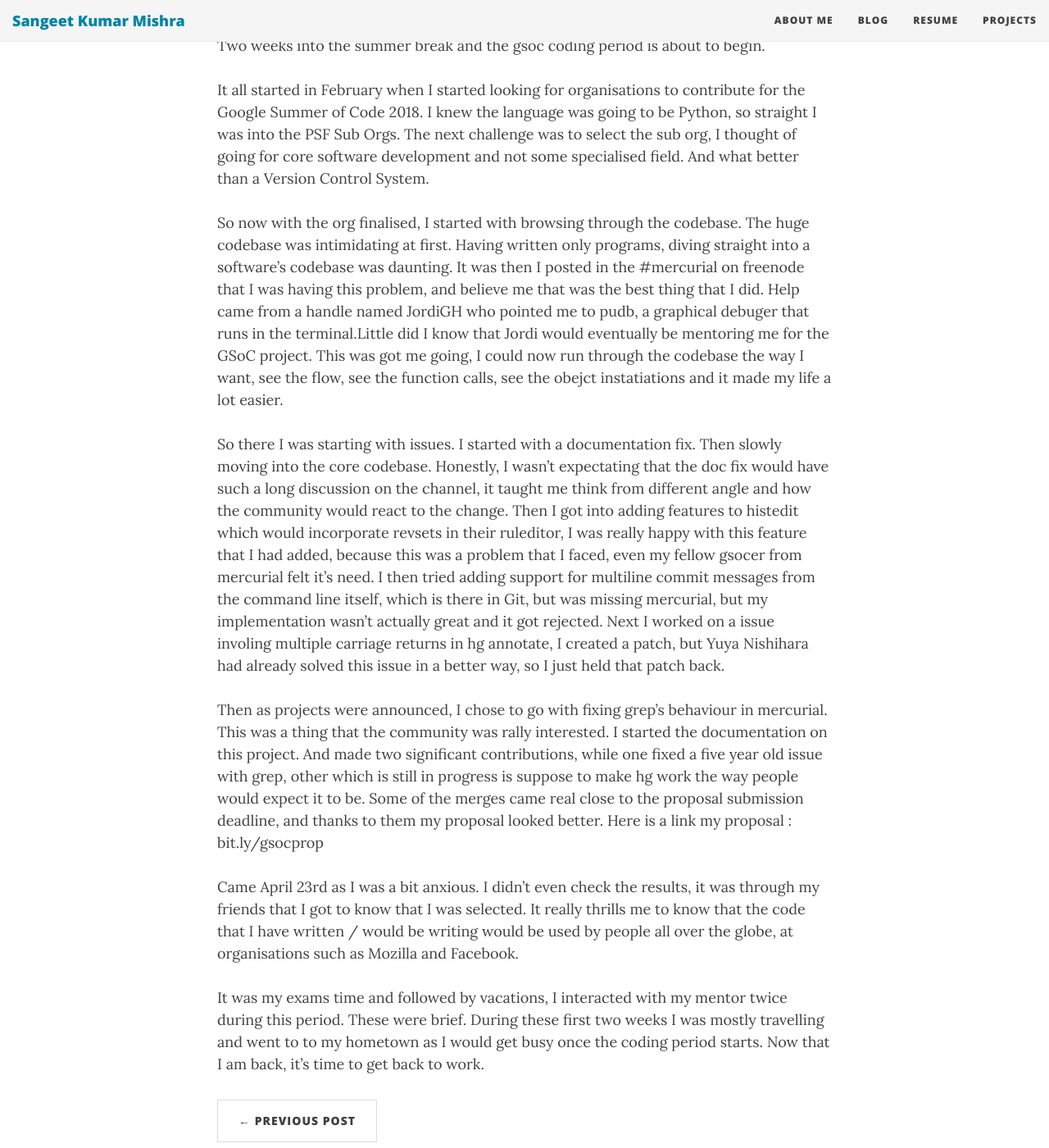
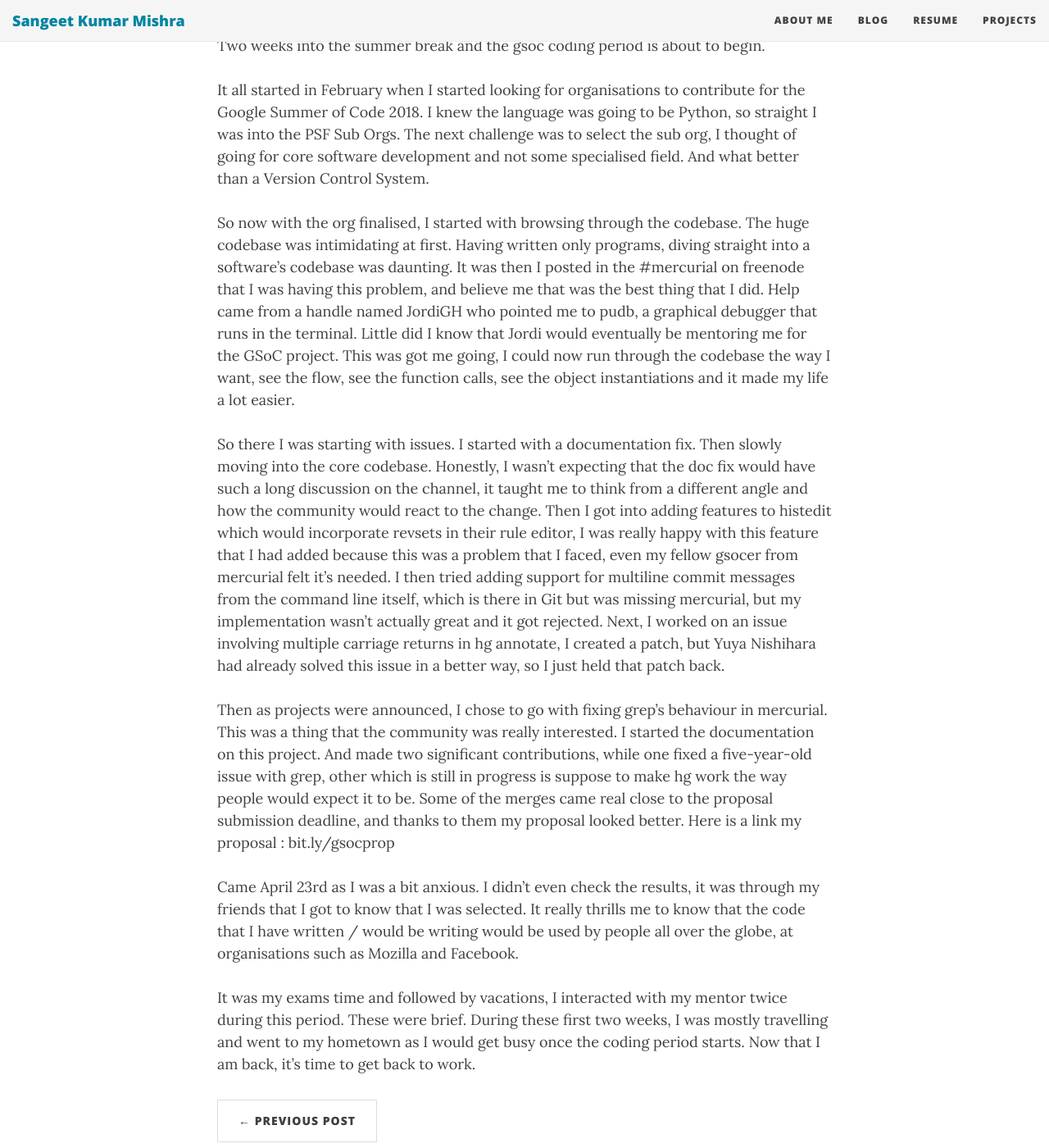
Before and after one commit to sangeet259/sangeet259.github.io, a Jekyll site: the page built from _posts/2018-05-13-proposal-acceptance-and-community-bonding.md, in a window 1280 px wide and 1400 px high, scrolled down 433 px. Shown: the whole window at 82% size. Built offline with Jekyll 4.4.1, drawn with Linux system fonts in a browser that asks for light colours; nearby versions of some CDN libraries; comment, search, counter and statistics services are not loaded.

Commit message:
corrects grammar

```diff
--- a/_posts/2018-05-13-proposal-acceptance-and-community-bonding.md
+++ b/_posts/2018-05-13-proposal-acceptance-and-community-bonding.md
@@ -13,17 +13,17 @@ Two weeks into the summer break and the gsoc coding period is about to begin.
 <br/><br/>
 It all started in February when I started looking for organisations to contribute for the Google Summer of Code 2018. I knew the language was going to be Python, so straight I was into the PSF Sub Orgs. The next challenge was to select the sub org, I thought of going for core software development and not some specialised field. And what better than a Version Control System.
 <br/><br/>
-So now with the org finalised, I started with browsing through the codebase. The huge codebase was intimidating at first. Having written only programs, diving straight into a software's codebase was daunting. It was then I posted in the #mercurial on freenode that I was having this problem, and believe me that was the best thing that I did. Help came from a handle named JordiGH who pointed me to pudb, a graphical debuger that runs in the terminal.Little did I know that Jordi would eventually be mentoring me for the GSoC project. This was got me going, I could now run through the codebase the way I want, see the flow, see the function calls, see the obejct instatiations and it made my life a lot easier.
+So now with the org finalised, I started with browsing through the codebase. The huge codebase was intimidating at first. Having written only programs, diving straight into a software's codebase was daunting. It was then I posted in the #mercurial on freenode that I was having this problem, and believe me that was the best thing that I did. Help came from a handle named JordiGH who pointed me to pudb, a graphical debugger that runs in the terminal. Little did I know that Jordi would eventually be mentoring me for the GSoC project. This was got me going, I could now run through the codebase the way I want, see the flow, see the function calls, see the object instantiations and it made my life a lot easier.
 <br/><br/>
-So there I was starting with issues. I started with a documentation fix. Then slowly moving into the core codebase. Honestly, I wasn't expectating that the doc fix would have such a long discussion on the channel, it taught me think from different angle and how the community would react to the change.
-Then I got into adding features to histedit which would incorporate revsets in their ruleditor, I was really happy with this feature that I had added, because this was a problem that I faced, even my fellow gsocer from mercurial felt it's need. I then tried adding support for multiline commit messages from the command line itself, which is there in Git, but was missing mercurial, but my implementation wasn't actually great and it got rejected. Next I worked on a issue involing multiple carriage returns in hg annotate, I created a patch, but Yuya Nishihara had already solved this issue in a better way, so I just held that patch back.
+So there I was starting with issues. I started with a documentation fix. Then slowly moving into the core codebase. Honestly, I wasn't expecting that the doc fix would have such a long discussion on the channel, it taught me to think from a different angle and how the community would react to the change.
+Then I got into adding features to histedit which would incorporate revsets in their rule editor, I was really happy with this feature that I had added because this was a problem that I faced, even my fellow gsocer from mercurial felt it's needed. I then tried adding support for multiline commit messages from the command line itself, which is there in Git but was missing mercurial, but my implementation wasn't actually great and it got rejected. Next, I worked on an issue involving multiple carriage returns in hg annotate, I created a patch, but Yuya Nishihara had already solved this issue in a better way, so I just held that patch back.
 <br/><br/>
-Then as projects were announced, I chose to go with fixing grep's behaviour in mercurial. This was a thing that the community was rally interested. I started the documentation on this project. And made two significant contributions, while one fixed a five year old issue with grep, other which is still in progress is suppose to make hg work the way people would expect it to be.
+Then as projects were announced, I chose to go with fixing grep's behaviour in mercurial. This was a thing that the community was really interested. I started the documentation on this project. And made two significant contributions, while one fixed a five-year-old issue with grep, other which is still in progress is suppose to make hg work the way people would expect it to be.
 Some of the merges came real close to the proposal submission deadline, and thanks to them my proposal looked better.
 Here is a link my proposal : bit.ly/gsocprop
 <br/><br/>
-Came April 23rd as I was a bit anxious. I didn't even check the results, it was through my friends that I got to know that I was selected.  It really thrills me to know that the code that I have written / would be writing would be used by people all over the globe, at organisations such as Mozilla and Facebook.
+Came April 23rd as I was a bit anxious. I didn't even check the results, it was through my friends that I got to know that I was selected. It really thrills me to know that the code that I have written / would be writing would be used by people all over the globe, at organisations such as Mozilla and Facebook.
 <br/><br/>
 It was my exams time and followed by vacations, I interacted with my mentor twice during this period. These were brief.
-During these first two weeks I was mostly travelling and went to to my hometown as I would get busy once the coding period starts.
+During these first two weeks, I was mostly travelling and went to my hometown as I would get busy once the coding period starts.
 Now that I am back, it's time to get back to work.
```
